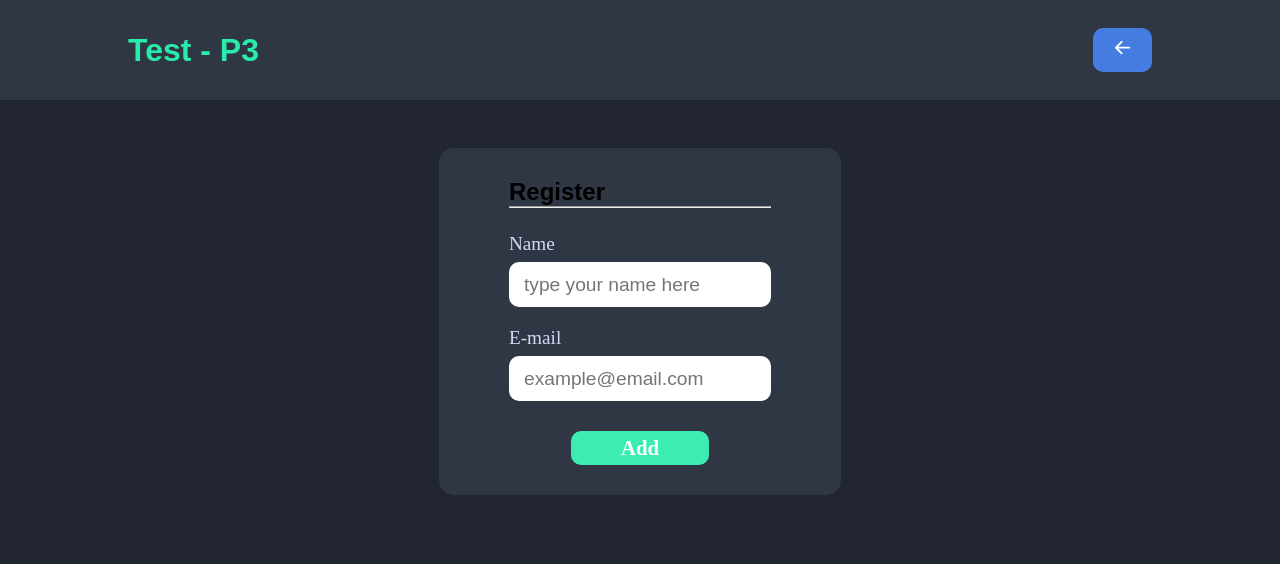
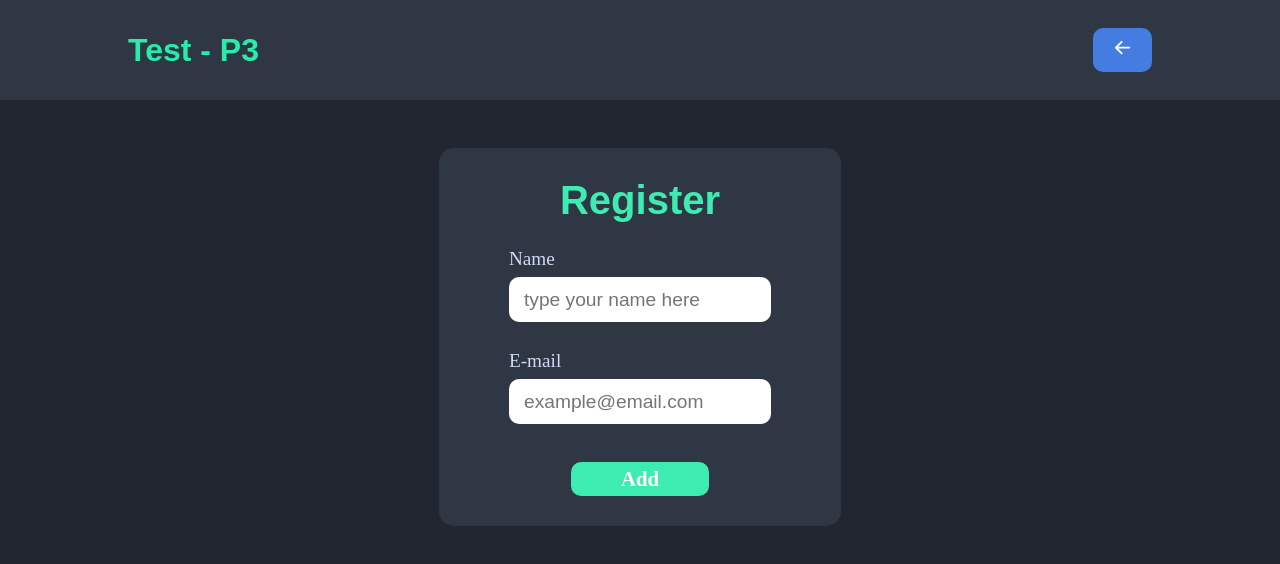
Before and after one commit to Edg4rd-ev/crud-axios, a React (Create React App) app: page /post in a window 1280 px wide. Shown: the top 564 px of the page. Built offline with nearby package versions, Linux system fonts and the light colour scheme.

Commit message:
added axios and form validations

```diff
--- a/package.json
+++ b/package.json
@@ -3,16 +3,19 @@
   "version": "0.1.0",
   "private": true,
   "dependencies": {
+    "@hookform/resolvers": "^2.9.6",
     "@testing-library/jest-dom": "^5.16.4",
     "@testing-library/react": "^13.3.0",
     "@testing-library/user-event": "^13.5.0",
+    "axios": "^0.27.2",
     "react": "^18.2.0",
     "react-dom": "^18.2.0",
     "react-hook-form": "^7.33.1",
     "react-icons": "^4.4.0",
     "react-router-dom": "^6.3.0",
     "react-scripts": "5.0.1",
-    "web-vitals": "^2.1.4"
+    "web-vitals": "^2.1.4",
+    "yup": "^0.32.11"
   },
   "scripts": {
     "start": "react-scripts start",
--- a/src/pages/Post/post.css
+++ b/src/pages/Post/post.css
@@ -12,14 +12,12 @@ main {
   border-radius: 15px;
 }
 
-.card-post h1{
-  font-family: Heebo;
-  font-weight: 800;
+.card-post h2{
   text-align: center;
 
-  color: #D2DAF5;
+  color: #3DECB1;
 
-  font-size: 3rem;
+  font-size: 2.5rem;
   margin-bottom: 5px;
 }
 
@@ -86,4 +84,6 @@ input {
 
 .error-message {
   color: rgb(240, 47, 47);
+  text-align: center;
+  padding-top: 0.5rem;
 }
--- a/src/pages/Post/post.js
+++ b/src/pages/Post/post.js
@@ -2,25 +2,42 @@ import React from "react";
 import Header from "../../components/header/Header"
 import {useForm} from "react-hook-form";
 import "./post.css";
+import { yupResolver } from '@hookform/resolvers/yup';
+import * as yup from "yup";
+import axios from "axios";
+
+const validationUser = yup.object().shape({
+  name: yup.string().required(),
+  email: yup.string().required()
+});
 
 function Post () {
-  const {register, handleSubmit, formState: {erros}} = useForm();
+  const {register, handleSubmit, formState: {errors}} = useForm({
+    resolver: yupResolver(validationUser)
+  });
+  const addUser = data => axios.post("/create_user", data)
+  .then(() => {
+    console.log("deu bom, meu bom")
+  }).catch((err) => {
+    console.log("Fudeu, my good: ", err)
+  });
   return(
     <div>
       <Header/>
       <main>
         <div className="card-post">
           <h2>Register</h2>
-          <hr className="line-post"></hr>
           <div className="card-body-post">
-            <form>
+            <form onSubmit={handleSubmit(addUser)}>
               <div className="fields">
                 <label>Name</label>
-                <input type="text" placeholder="type your name here"/>
+                <input type="text" placeholder="type your name here" name="name" {...register("name")}/>
+                <p className="error-message">{errors.name?.message}</p>
               </div>
               <div className="fields">
                 <label>E-mail</label>
-                <input type="text" placeholder="example@email.com"/>
+                <input type="text" placeholder="example@email.com" name="email" {...register("email")}/>
+                <p className="error-message">{errors.email?.message}</p>
               </div>
               <div className="btn-post">
                 <button type="submit">Add</button>
```
Also changed, not shown: 1 other file (tests, documents, lock files or other folders).
